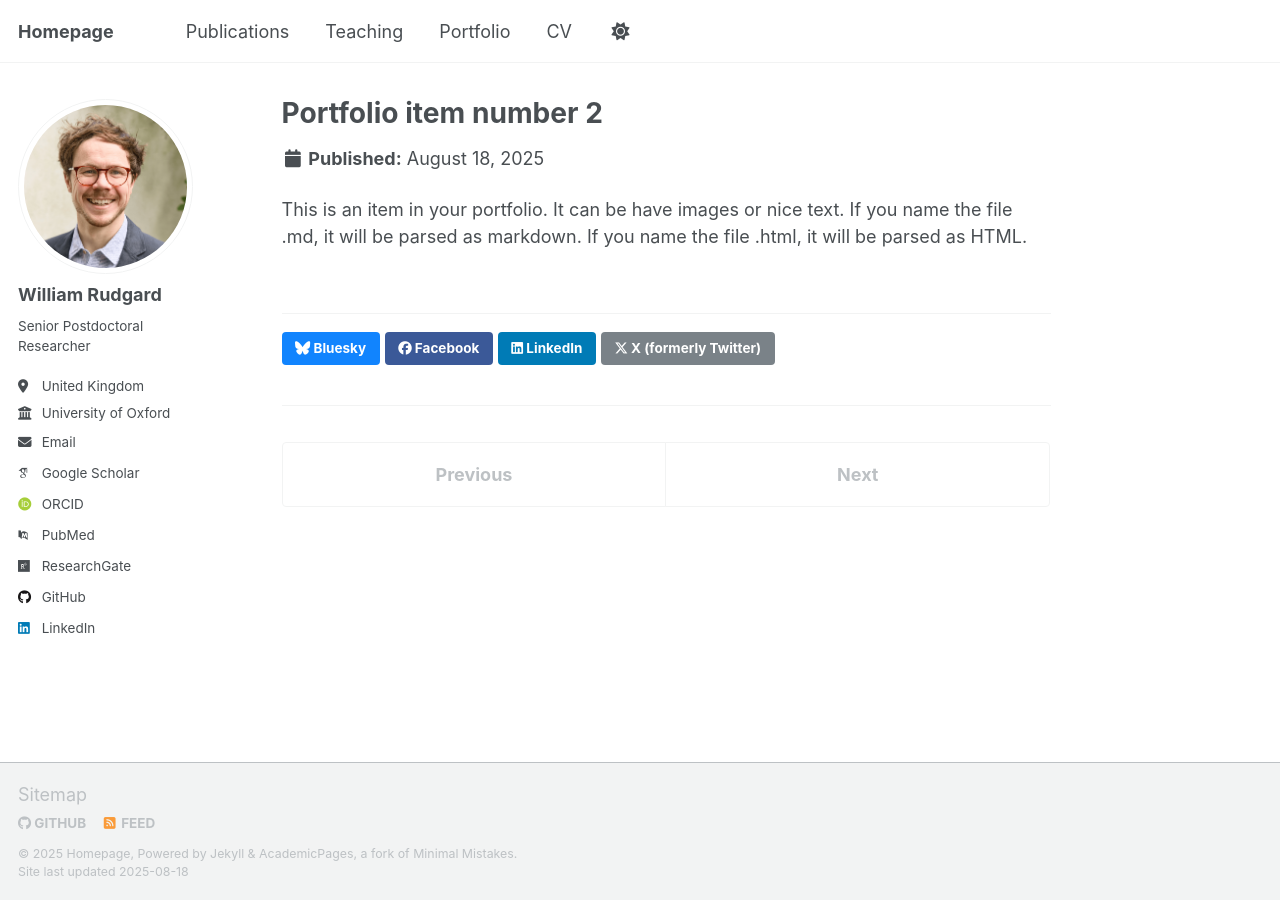
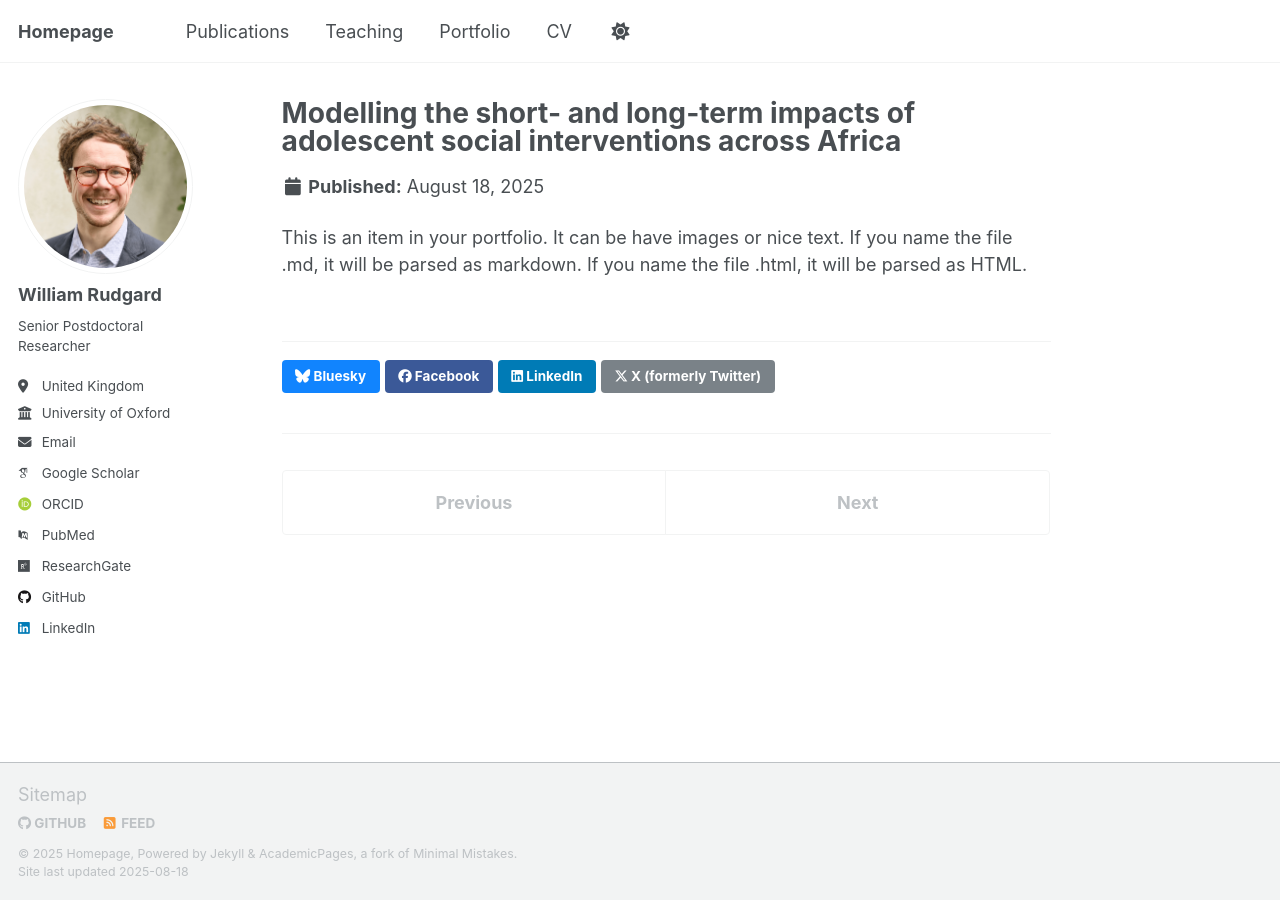
Before and after one commit to WilliamRudgard/williamrudgard.github.io, a Jekyll site: the page built from _portfolio/portfolio-2.html, in a window 1280 px wide. Built offline with Jekyll 4.4.1, drawn with Linux system fonts in a browser that asks for light colours; some web fonts are replaced; a script that is not in the unit is left out.

Commit message:
Update portfolio-2.html

```diff
--- a/_portfolio/portfolio-2.html
+++ b/_portfolio/portfolio-2.html
@@ -1,5 +1,5 @@
 ---
-title: "Portfolio item number 2"
+title: "Modelling the short- and long-term impacts of adolescent social interventions across Africa"
 excerpt: "Short description of portfolio item number 2 <br/><img src='/images/Portfolio 2.png'>"
 collection: portfolio
 ---
```
